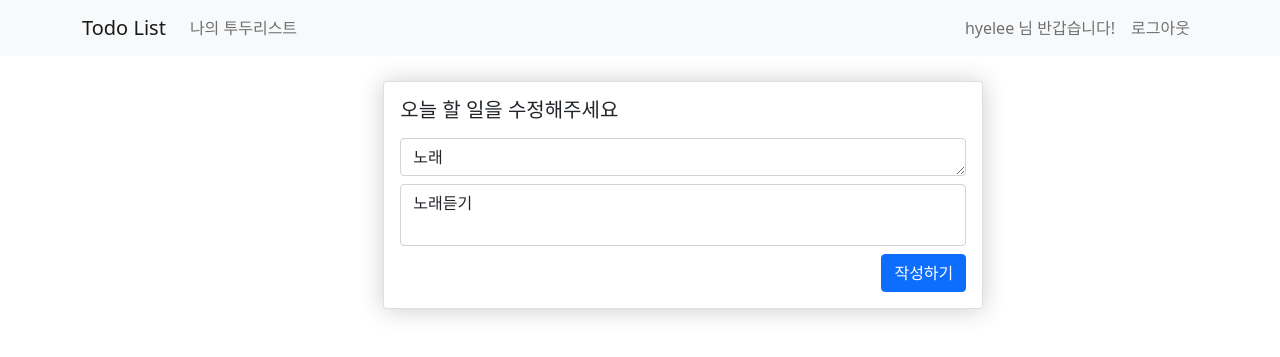
After one commit to hyeleenotharry/django-todo-hw, a Django app: page /todo/mytodo/update/4 in a window 1280 px wide. The commit adds this page. Shown: the top 357 px of the page. Run offline with Django 4.2, Linux system fonts and the light colour scheme; a user stored in the database is signed in; data comes from the database, SQL or seed files in the repository; both versions use the stored data as it was after the commit.

Commit message:
2 lev complete

```diff
--- a/templates/base.html
+++ b/templates/base.html
@@ -149,7 +149,7 @@
             <div class="collapse navbar-collapse" id="navbarSupportedContent">
                 <ul class="navbar-nav mr-auto">
                     <li class="nav-item">
-                        <a class="nav-link" href="/"> 나의 투두리스트 <span class="sr-only"></span></a>
+                        <a class="nav-link" href="/todo/mytodo"> 나의 투두리스트 <span class="sr-only"></span></a>
                     </li>
                 </ul>
             </div>
--- /dev/null
+++ b/templates/todo/update_todo.html
@@ -0,0 +1,36 @@
+{% extends 'base.html' %}
+
+{% block content %}
+    <div class="container timeline-container">
+        <div class="form-row">
+            <div class="card"
+                 style="margin-bottom: 30px; width: 600px; left: 27%; box-shadow: 0 1px 25px rgba(0, 0, 0, 0.2);">
+                <div class="card-body">
+                    <div class="media">
+                        <div class="media-body">
+                            <h5 class="mt-0">오늘 할 일을 수정해주세요</h5>
+                            <p>
+                            <form method="post" action="/todo/mytodo/update/{{ exist_todo.id }}">
+                                {% csrf_token %}
+                                {% if error %}
+                                    <div class="alert alert-danger" role="alert">
+                                        {{ error }}
+                                    </div>
+                                {% endif %}
+                                <div class="form-group mb-2">
+                                    <textarea class="form-control" style="height: 20px" name='new_title' id="new_title">{{ exist_todo.title }}</textarea>
+                                </div>
+                                <div class="form-group mb-2">
+                                    <textarea class="form-control" style="resize: none" name='new_content' id="new_content">{{ exist_todo.content }}</textarea>
+                                </div>
+                                <button type="submit" class="btn btn-primary" style="float:right;">작성하기
+                                </button>
+                            </form>
+                            </p>
+                        </div>
+                    </div>
+                </div>
+            </div>
+        </div>
+    </div>
+{% endblock %}
--- a/todo/models.py
+++ b/todo/models.py
@@ -10,6 +10,7 @@ class todoModel(models.Model):
     title = models.CharField(max_length=256, default='')
     created_at = models.DateTimeField(auto_now_add=True)
     updated_at = models.DateTimeField(auto_now=True)
+    is_completed = models.BooleanField(default=False)
 
 class todoComment(models.Model):
     class Meta:
--- a/todo/urls.py
+++ b/todo/urls.py
@@ -9,4 +9,6 @@ urlpatterns = [
     path('todo/<int:id>', views.view_comment,name='view-comment'),
     path('todo/comment/<int:id>', views.write_comment, name='write-comment'),
     path('todo/comment/delete/<int:id>', views.delete_comment, name='delete-comment'),
+    path('todo/mytodo', views.my_todolist, name='my-todolist'),
+    path('todo/mytodo/update/<int:id>', views.update_todo, name='update-todo'),
 ]
--- a/todo/views.py
+++ b/todo/views.py
@@ -62,8 +62,31 @@ def write_comment(request, id):
         my_comment.save()
         return redirect(re_add)
 
+@login_required
 def delete_comment(request, id):
     my_comment = todoComment.objects.get(id=id)
     re_add = reverse('view-comment',args=(my_comment.todo_id,))
     my_comment.delete()
     return redirect(re_add)
+
+@login_required
+def my_todolist(request):
+    user = request.user
+    my_todolist = todoModel.objects.all().filter(author=user)
+    return render(request, 'todo/my_todolist.html', {'my_todolist': my_todolist})
+
+@login_required
+def update_todo(request, id):
+    exist_todo = todoModel.objects.get(id=id)
+    if request.method == 'GET':
+        return render(request, 'todo/update_todo.html', {'exist_todo': exist_todo})
+    if request.method == 'POST':
+        title = request.POST['new_title']
+        content = request.POST['new_content']
+        if title == '' or content == '':
+            return render(request,'todo/update_todo.html', {'error' : '제목과 내용은 필수 요소입니다.'})
+        else:
+            exist_todo.title = title
+            exist_todo.content = content
+            exist_todo.save()
+            return redirect('/todo/mytodo')
--- a/user/urls.py
+++ b/user/urls.py
@@ -6,4 +6,5 @@ urlpatterns = [
     path('signup/', views.sign_up_view, name='sign-up'),
     path('signin/', views.sign_in_view, name='sign-in'),
     path('logout/', views.logout, name='logout'),
+
 ]
```
Also changed, not shown: templates/todo/my_todolist.html (added, +32 -0 lines), db.sqlite3.
